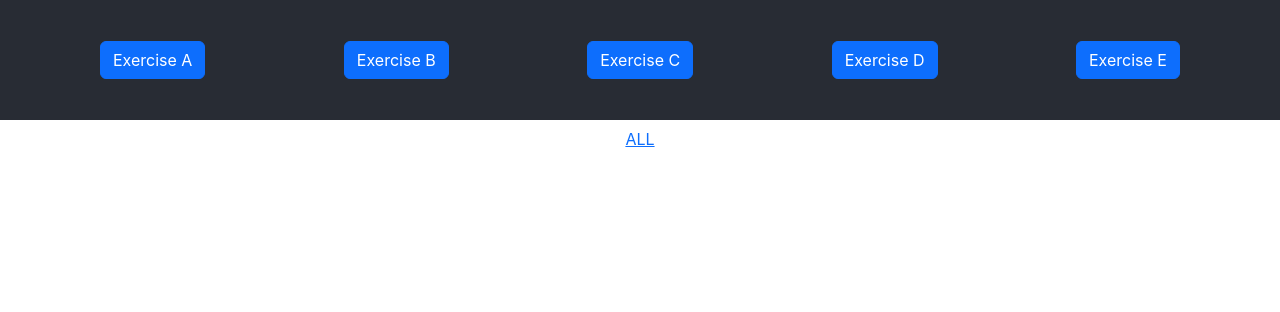
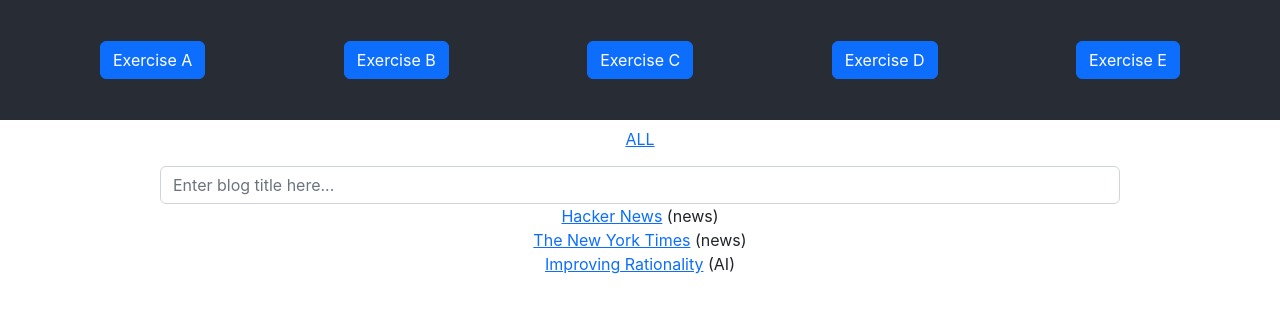
Before and after one commit to flatspider/react-exercises, a React (Create React App) app: page / in a window 1280 px wide. Both pictures are taken after a click on the button "Exercise D". Shown: the top 312 px of the page. Built offline with nearby package versions, Linux system fonts and the light colour scheme.

Commit message:
Initial bookmarks displayed for Exercise D

```diff
--- a/src/exercise-D/BookmarkList.js
+++ b/src/exercise-D/BookmarkList.js
@@ -20,6 +20,24 @@
 
 function BookmarkList() {
   const [tagFilter, setTagFilter] = useState(null);
+  const [bookmarkList, setBookmarkList] = useState(INITIAL_BOOKMARKS);
+  const [newBookmarkUrl, setNewBookmarkUrl] = useState("");
+
+  const handleSubmit = (submits) => {
+    submits.preventDefault(); // Stops the button from refreshing the page.
+
+    const newBookmark = {
+      url: newBookmarkUrl,
+      title: "New Bookmark",
+      tag: "misc",
+    };
+
+    // onSubmit is being passed in through the App.js html element
+    // Pull in the values of title, content, and author that the user typed.
+    // Call onSubmit property from below form.
+    setBookmarkList([...bookmarkList, newBookmark]);
+    setNewBookmarkUrl(""); // Clears the input box.
+  };
 
   return (
     <div>
@@ -32,6 +50,30 @@
           ALL
         </button>
       </header>
+
+      <form onSubmit={handleSubmit}>
+        <input
+          type="text"
+          name="title"
+          className="form-control title w-75 mt-2 mx-auto"
+          id="blogTitle"
+          autoComplete="off"
+          placeholder="Enter blog title here..."
+          value={newBookmarkUrl}
+          onChange={(event) => setNewBookmarkUrl(event.target.value)} // This watches each change to the input and returns the current value
+        ></input>
+      </form>
+      {bookmarkList.map((bookmark, index) => (
+        <Bookmark key={index} bookmark={bookmark} />
+      ))}
+    </div>
+  );
+}
+
+function Bookmark({ bookmark }) {
+  return (
+    <div>
+      <a href={bookmark.url}>{bookmark.title}</a> ({bookmark.tag})
     </div>
   );
 }
```
